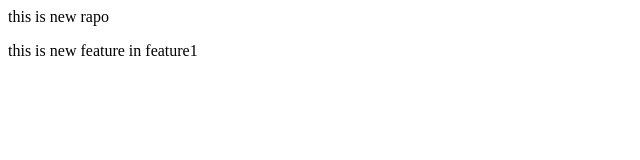
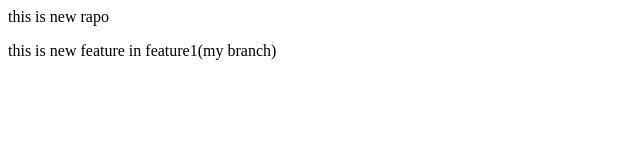
Before and after one commit to GeniusCoder081/LocalRapo, a plain HTML site: page index.html in a window 1280 px wide. Shown: the full height of the page, 0-640 px from the left. Drawn offline with Linux system fonts and the light colour scheme.

```diff
--- a/index.html
+++ b/index.html
@@ -1,2 +1,2 @@
 <p>this is new rapo</p>
-<p>this is new feature in feature1 </p>
+<p>this is new feature in feature1(my branch) </p>
```
